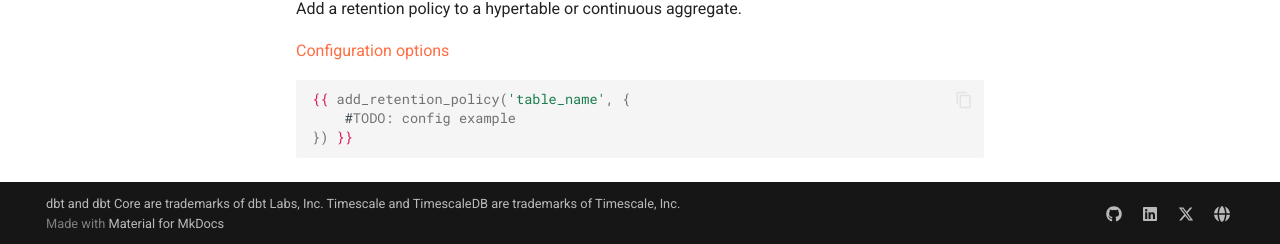
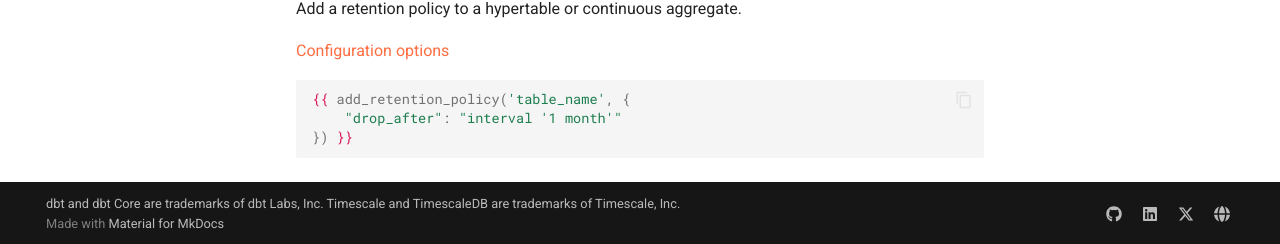
Before and after one commit to sdebruyn/dbt-timescaledb, an MkDocs documentation site: the page built from docs/usage/macros.md, in a window 1280 px wide and 900 px high, scrolled down 1168 px. Shown: the part 653-897 px from the top of the window. Built offline with MkDocs 1.6.1 and Material for MkDocs 9.7.7, drawn with Linux system fonts in a browser that asks for light colours; plug-ins that fetch from the network failed and are left out; comment, search, counter and statistics services are not loaded.

Commit message:
add example in config

````diff
--- a/docs/usage/macros.md
+++ b/docs/usage/macros.md
@@ -75,6 +75,6 @@ Add a retention policy to a hypertable or continuous aggregate.
 
 ```sql+jinja
 {{ add_retention_policy('table_name', {
-    #TODO: config example
+    "drop_after": "interval '1 month'"
 }) }}
 ```
````
